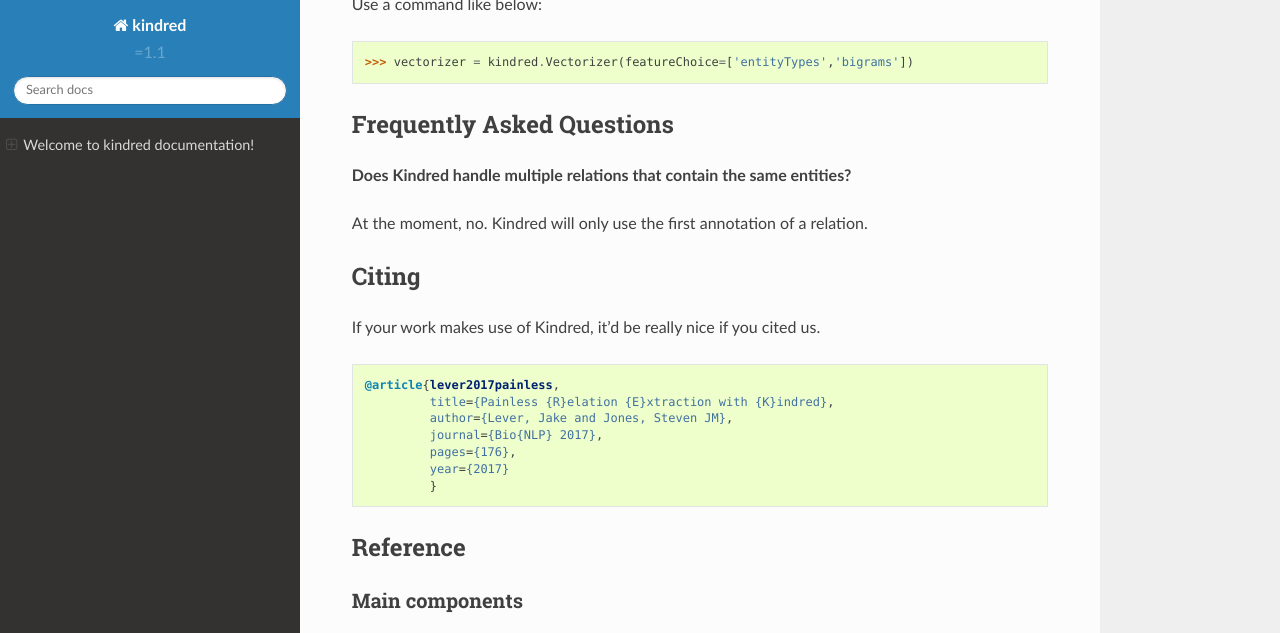
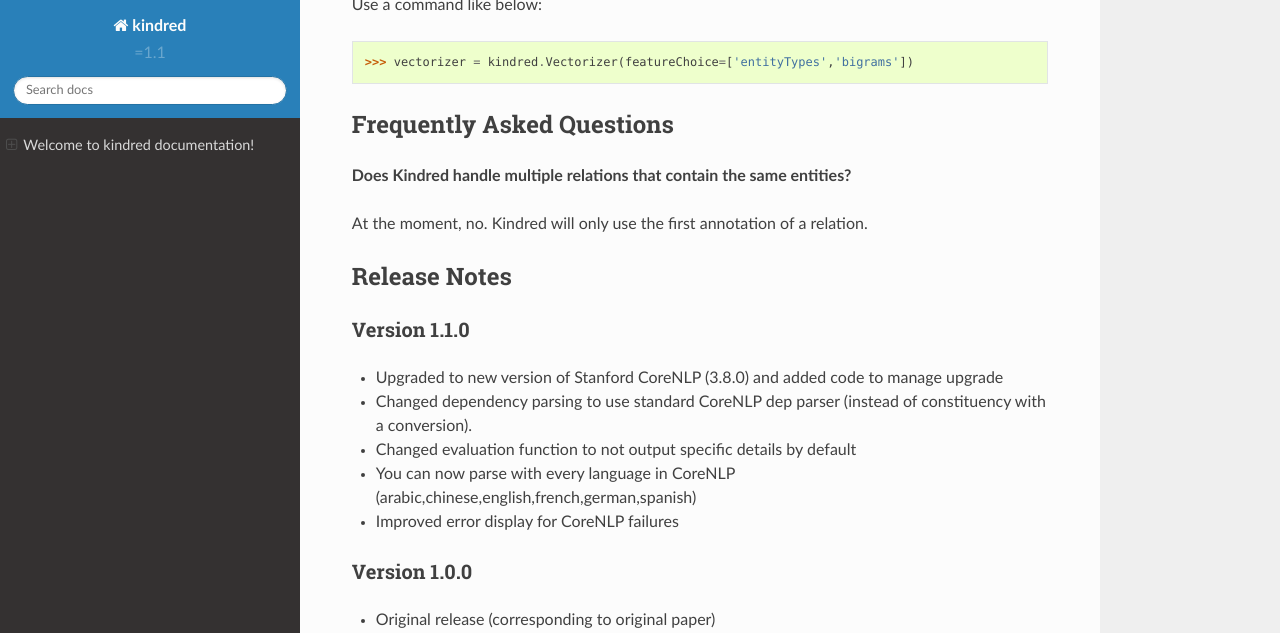
Before and after one commit to jakelever/kindred, a Sphinx documentation site: the page built from docs/index.rst, in a window 1280 px wide and 900 px high, scrolled down 4532 px, cut to the strip 0-633 px from the top of the window. Built offline with Sphinx 7.4.7 and the Read the Docs theme 2.0.0, drawn with Linux system fonts in a browser that asks for light colours; formulas are drawn with MathJax 3.

```diff
--- a/docs/index.rst
+++ b/docs/index.rst
@@ -158,6 +158,21 @@ Frequently Asked Questions
 
 At the moment, no. Kindred will only use the first annotation of a relation.
 
+Release Notes
+-------------
+
+Version 1.1.0
+~~~~~~~~~~~~~
+- Upgraded to new version of Stanford CoreNLP (3.8.0) and added code to manage upgrade
+- Changed dependency parsing to use standard CoreNLP dep parser (instead of constituency with a conversion).
+- Changed evaluation function to not output specific details by default
+- You can now parse with every language in CoreNLP (arabic,chinese,english,french,german,spanish)
+- Improved error display for CoreNLP failures
+
+Version 1.0.0
+~~~~~~~~~~~~~
+- Original release (corresponding to original paper)
+
 Citing
 ------
 
```
Also changed, not shown: RELEASE_NOTES.md (+1 -8 lines).
